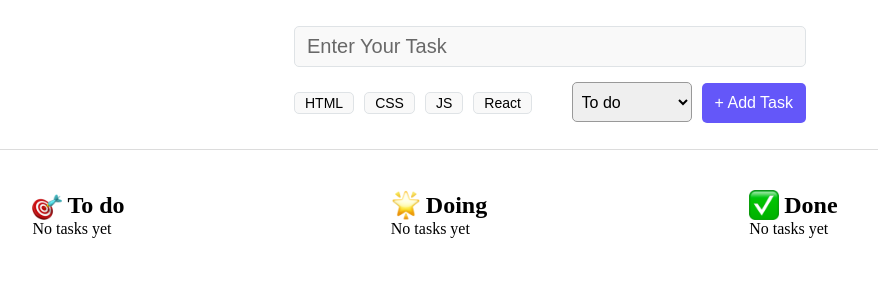
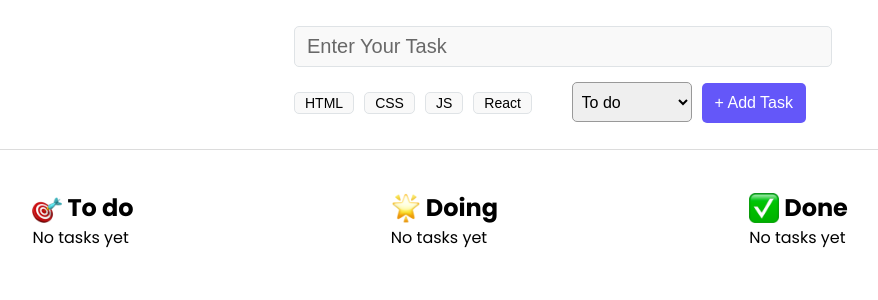
Before and after one commit to 2018dayanan/tasktrek, a React (Vite) app: page / in a window 1280 px wide. Shown: the top 300 px of the page, without its empty margins (90-968 px from the left). Built offline with nearby package versions, Linux system fonts and the light colour scheme.

Commit message:
feat: add custom fonts to project

```diff
--- a/src/index.css
+++ b/src/index.css
@@ -1,5 +1,11 @@
+@import url('https://fonts.googleapis.com/css2?family=Poppins:ital,wght@0,100;0,200;0,300;0,400;0,500;0,600;0,700;0,800;0,900;1,100;1,200;1,300;1,400;1,500;1,600;1,700;1,800;1,900&display=swap');
+
 * {
   margin: 0;
   padding: 0;
-  box-sizing: border-box;
+  box-sizing: bo+rder-box;
 }
+
+body {
+  font-family: "Poppins", sans-serif;
+}
```
